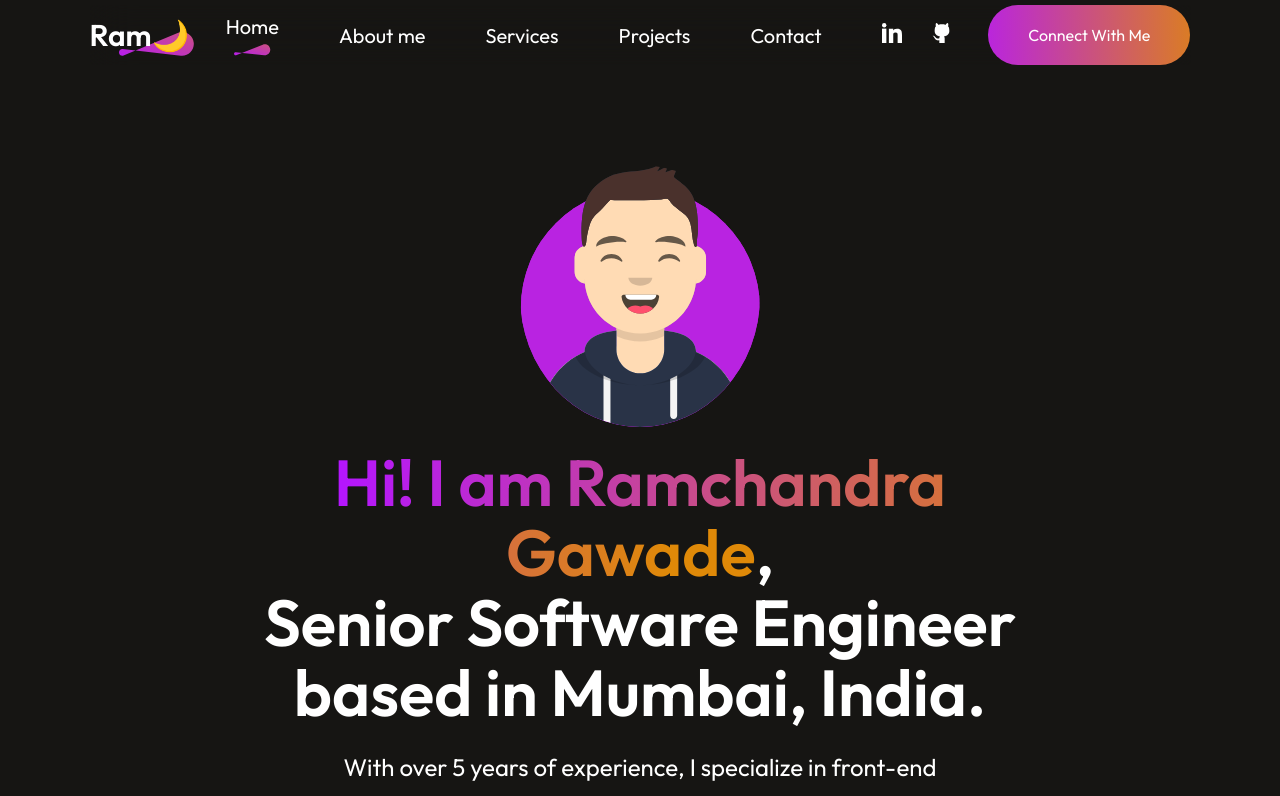
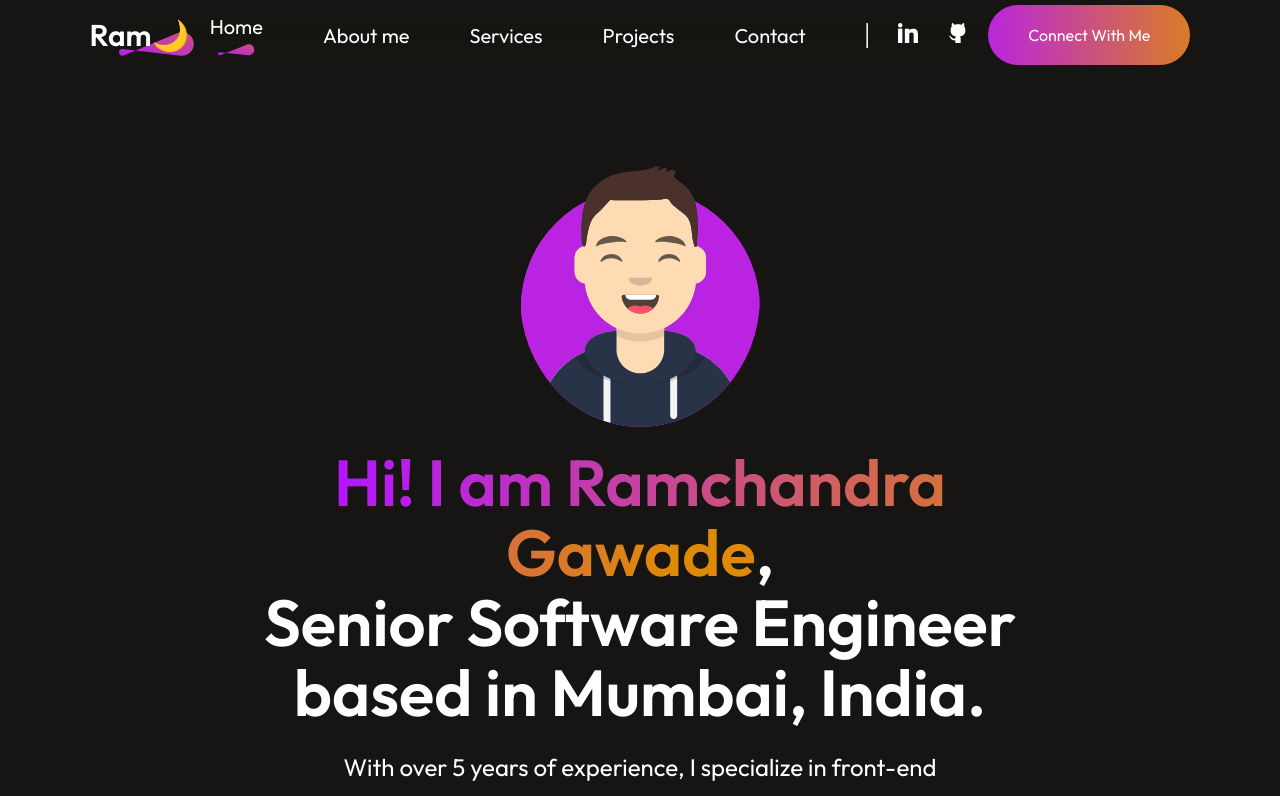
Before and after one commit to ramchandragawade/portfolio-react-css, a React (Vite) app: page / in a window 1280 px wide. Shown: the top 796 px of the page. Built offline with nearby package versions, Linux system fonts and the light colour scheme.

Commit message:
formatting nav

```diff
--- a/src/components/Navbar/Navbar.css
+++ b/src/components/Navbar/Navbar.css
@@ -143,4 +143,8 @@
         align-items: center;
         justify-content:space-evenly;
     }
+
+    .nav-socials hr {
+        display: none;
+    }
 }
--- a/src/components/Navbar/Navbar.jsx
+++ b/src/components/Navbar/Navbar.jsx
@@ -54,6 +54,7 @@ const Navbar = () => {
           <li className='menu-item'><AnchorLink className='anchor-link' offset={50} href='#contact'><p onClick={()=>{setMenu('contact')}}>Contact</p></AnchorLink>{menu==='contact' && <img src={underlineImg} alt="contact page link" /> }</li>
           <div className="social-container">
             <ul className='nav-socials'>
+            <hr />
               <li><a href="https://www.linkedin.com/in/ramchandra-gawade/" target="_blank"><img src={linkedinLogo} alt="" /></a></li>
               <li><a href="https://github.com/ramchandragawade" target="_blank"><img src={githubLogo} alt="" /></a></li>
             </ul>
```
